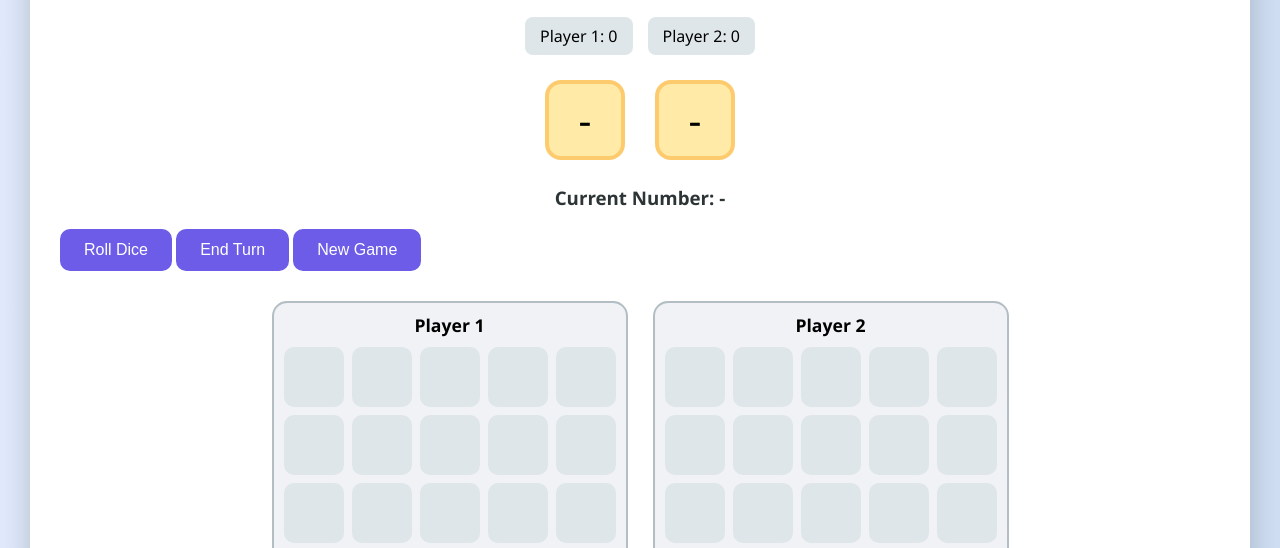
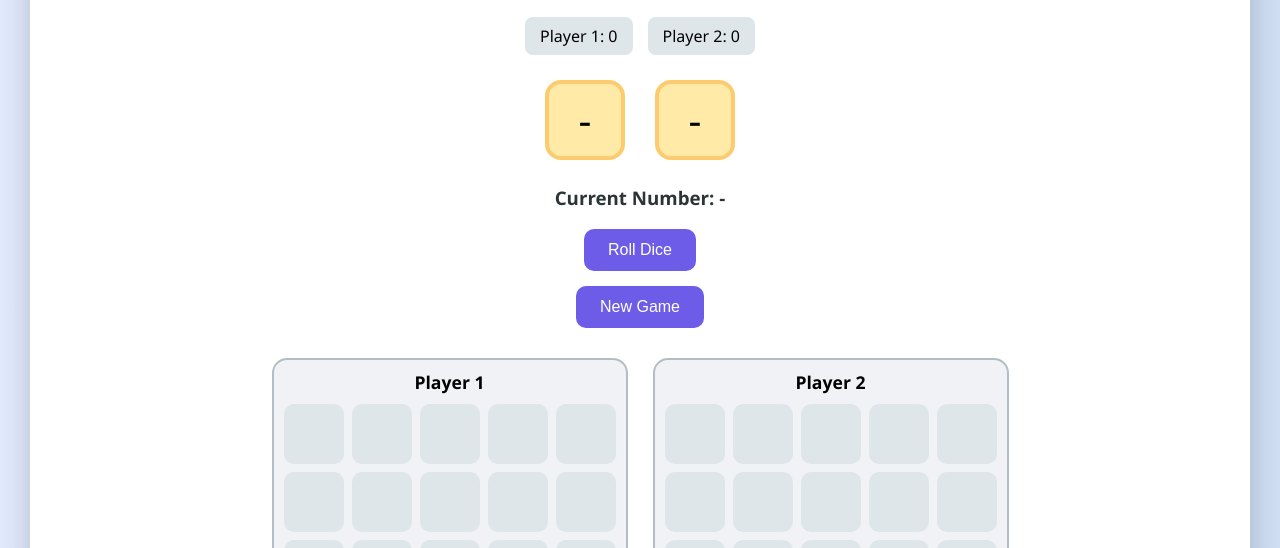
Before and after one commit to Madhav0414/neighborsgame, a plain HTML site: page index.html in a window 1280 px wide. Both pictures are taken after a click on the button "Start Game". Shown: the part 204-752 px from the top of the page. Drawn offline with Linux system fonts and the light colour scheme.

Commit message:
finalcommit

```diff
--- a/index.html
+++ b/index.html
@@ -59,7 +59,7 @@
 
       <div class="controls">
         <button id="roll-btn">Roll Dice</button>
-        <button id="end-turn-btn" disabled>End Turn</button>
+
         <button id="new-game-btn">New Game</button>
       </div>
 
--- a/styles.css
+++ b/styles.css
@@ -45,6 +45,8 @@ input, select {
 }
 
 button {
+  display: block;
+  margin: 15px auto; /* This auto-centers buttons horizontally */
   padding: 12px 24px;
   font-size: 1rem;
   background-color: #6c5ce7;
```
